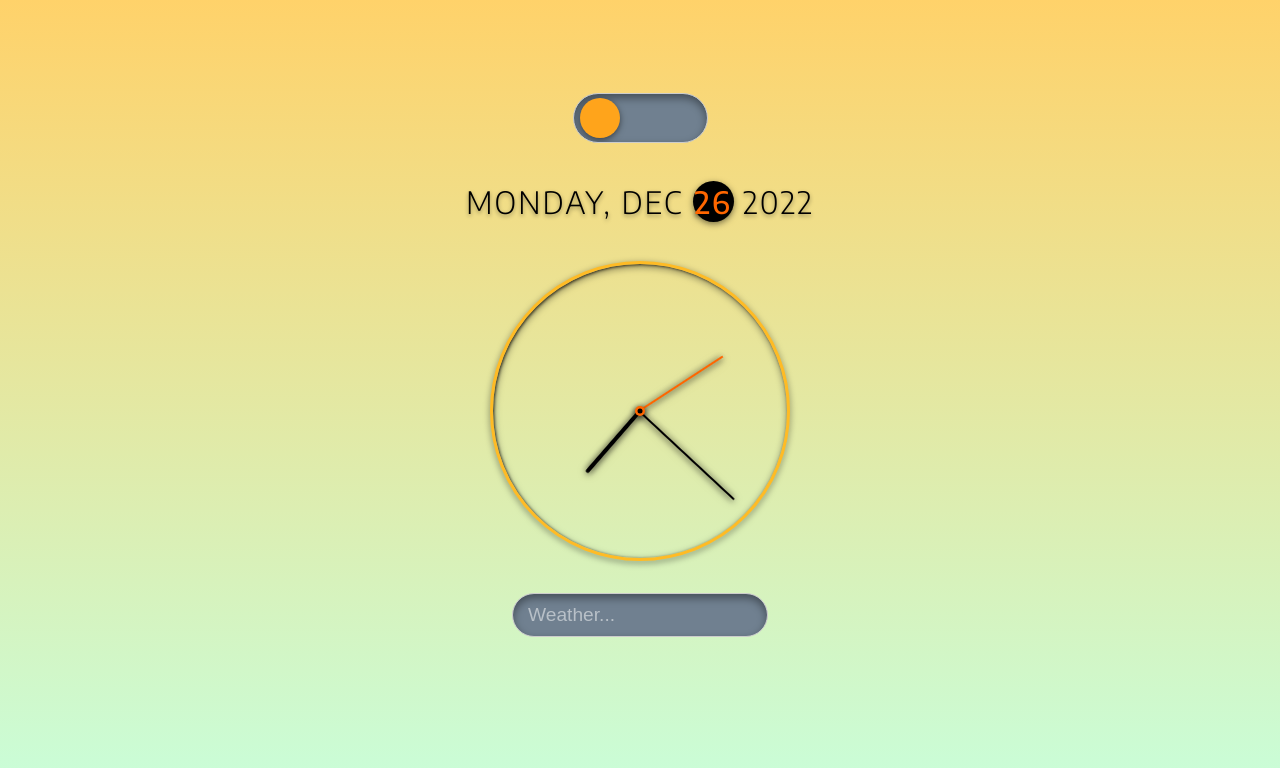
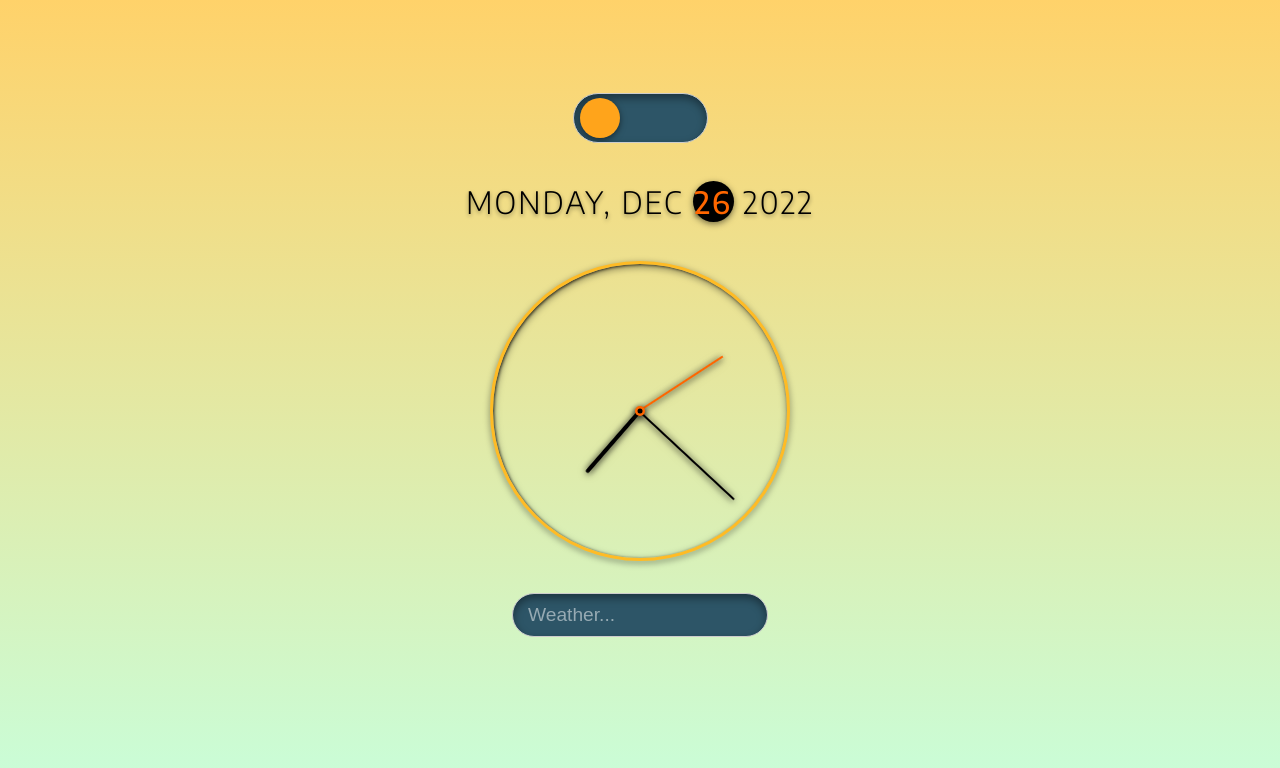
Before and after one commit to Peter-Easterbrook/AnalogueClock2022, a plain HTML site: page index.html in a window 1280 px wide. Drawn offline with Linux system fonts and the light colour scheme.

Commit message:
Input background-color

```diff
--- a/style.css
+++ b/style.css
@@ -76,7 +76,7 @@ html::-webkit-scrollbar {
   width: 135px;
   height: 50px;
   border-radius: 3rem;
-  background-color: slateGray;
+  background-color: #2d5567;
   border: 1px solid #ccc;
   box-shadow: inset 0 4px 8px rgba(0, 0, 0, 0.4);
   overflow: hidden;
@@ -99,7 +99,7 @@ html::-webkit-scrollbar {
   filter: drop-shadow(0 2px 3px rgba(0, 0, 0, 0.5));
 }
 .toggleLabel:after {
-  background-color: #6e7e8f;
+  background-color: #2d5567;
   left: -45px;
   /* transform: scale(0.6); */
 }
@@ -256,7 +256,7 @@ html::-webkit-scrollbar {
   border-radius: 3rem;
   font-size: 1.2rem;
   margin-bottom: 1rem;
-  background-color: slateGray;
+  background-color: #2d5567;
   box-shadow: inset 0 4px 8px rgba(0, 0, 0, 0.4);
   transition: 0.2s ease-out;
 }
```
